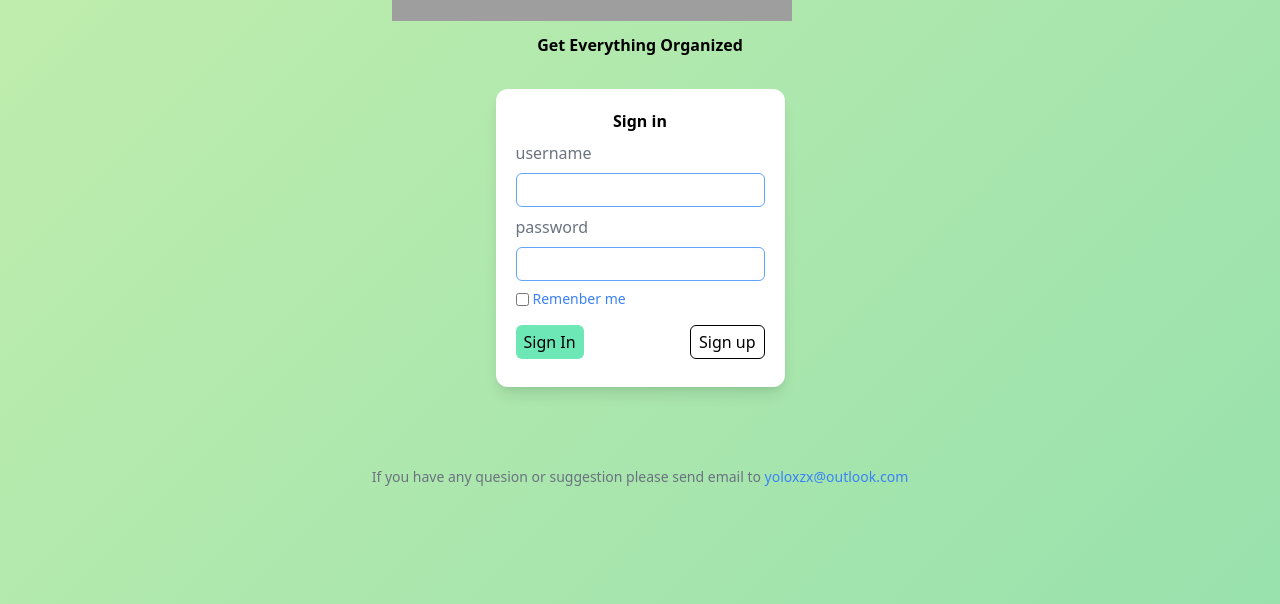
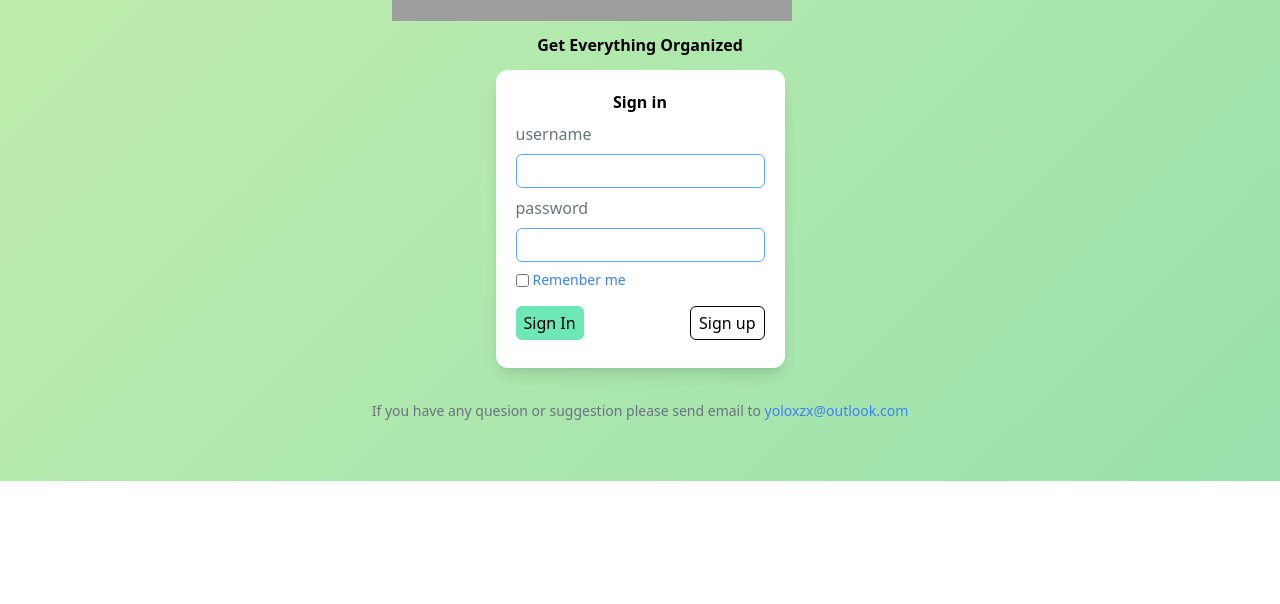
Before and after one commit to SikeX/to-be-done-web, a React (Create React App) app: page /todo in a window 1280 px wide. Shown: the part 319-923 px from the top of the page. After the commit the page ends 800 px from the top, so only its background shows below. Built offline with nearby package versions, Linux system fonts and the light colour scheme; grey boxes are pictures that could not be loaded; a web font is replaced by a local one.

Commit message:
feat: uiupdate

```diff
--- a/src/components/taskList.js
+++ b/src/components/taskList.js
@@ -17,7 +17,7 @@ const TaskList = () => {
 
     return (
         <div id='task-list'
-            className='flex flex-col content-center h-full
+            className='flex flex-col content-center h-4/5 md:h-full
             w-full mx-auto px-3 min-h-0' >
             <div className='flex flex-col h-full w-full py-3 divide-y-2 divide-solid
             text-sm divide-gray-300 min-h-0'>
--- a/src/pages/login.js
+++ b/src/pages/login.js
@@ -4,7 +4,7 @@ import { Link } from 'react-router-dom'
 const SignUp = ({change}) => {
 
     return (
-        <div className='flex flex-col mx-auto mt-12 md:mt-8 px-5 py-5 bg-white
+        <div className='flex flex-col m-auto px-5 py-5 bg-white
                 content-center rounded-xl shadow-lg'>
             <div className='mx-auto font-semibold'>Sign up</div>
             <form className='flex flex-col py-2 space-y-2 text-gray-500'>
@@ -30,7 +30,7 @@ const SignUp = ({change}) => {
 
 const SignIn = ({change}) => {
     return (
-        <div className='flex flex-col mx-auto mt-12 md:mt-8 px-5 py-5 bg-white
+        <div className='flex flex-col m-auto px-5 py-5 bg-white
         content-center rounded-xl shadow-lg'>
             <div className='mx-auto font-semibold'>Sign in</div>
                 <form className='flex flex-col py-2 space-y-2 text-gray-500'>
@@ -62,7 +62,7 @@ const Login = () => {
 
     const changeSign = () => setSignup(!signup)
     return (
-        <div id='loginpage' className='min-h-screen w-full flex flex-col content-center py-20 md:py-10'>
+        <div id='loginpage' className='min-h-screen h-screen w-full flex flex-col content-center py-20 md:py-10'>
             <div className='flex justify-center space-x-2'>
                 <div>
                     <img className='max-w-full h-auto' src="https://img.icons8.com/office/40/000000/tomato.png" alt='tomato' />
@@ -77,7 +77,7 @@ const Login = () => {
 
             {signup ? <SignUp change={changeSign} /> : <SignIn change={changeSign} />}
 
-            <div className='relative text-center whitespace-normal text-sm mx-auto px-3 py-20 text-gray-500'>
+            <div className='text-center whitespace-normal text-sm mx-auto px-3 py-5 text-gray-500'>
                 If you have any quesion or suggestion please send email to
                 <a className='hover:underline text-blue-500' href='mailto:yoloxzx@outlook.com'> yoloxzx@outlook.com</a>
             </div>
```
Also changed, not shown: 10 other files (tests, documents, lock files or other folders).
